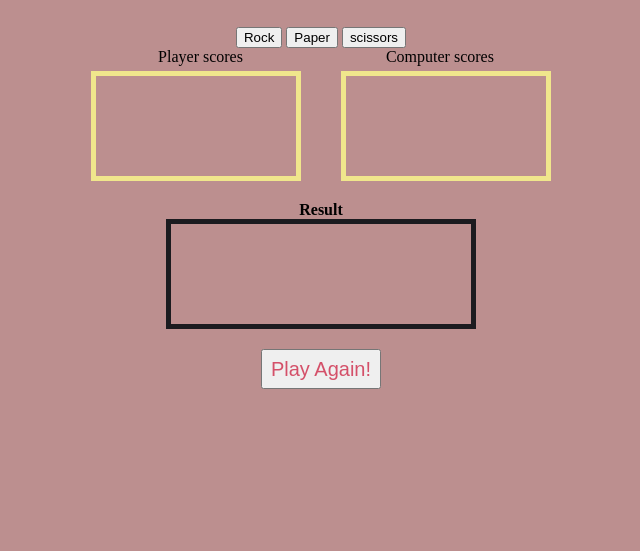
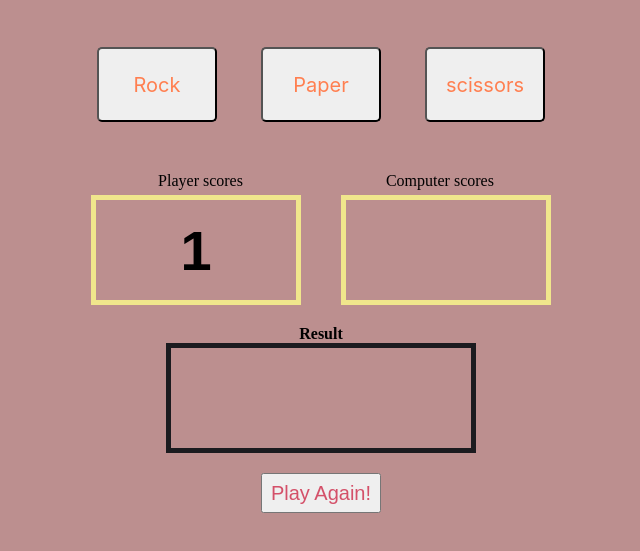
Before and after one commit to chrisdvkta/Rock_paper_scissors, a plain HTML site: page index.html in a window 1280 px wide. Both pictures are taken after a click on the button "Rock". Shown: the part 105-656 px from the top of the page, without its empty margins (319-959 px from the left). Drawn offline with Linux system fonts and the light colour scheme.

Commit message:
Working DOM model

```diff
--- a/app.js
+++ b/app.js
@@ -8,70 +8,69 @@
 //
 //
 //
-const res = document.querySelector('roundResults');
-const scorecard= document.querySelectorAll('.scores');
-const btn = document.querySelectorAll('btns');
-const comp= document.querySelector('#compScore');
-const player= document.querySelector('#playerScore');
+const res = document.querySelector('#roundResults');
+const btn = document.querySelectorAll('button');
+const comp= document.querySelector('#computerScore');
+const ply= document.querySelector('#playerScore');
 const reset = document.querySelector('#reset');
-
 
 
 reset.addEventListener('click',()=>{
     window.location.reload();
-})
+});
 
+
+
+btn.forEach(button =>{
+     button.addEventListener('click',getValue)
+
+});
 
 let compScore=0;
 let playerScore=0;
+let playerChoice;
 
-
-
-
-function game(){
-
-
-        function computerPlay(){
+    function computerPlay(){
             let opt= ['Rock','Paper','Scissors'];
             return opt[Math.floor(Math.random()*3)];
-
         }
         console.log(computerPlay()); //check 1
 
         function playerRound(playerSelection,computerSelection){
             if (playerSelection===computerSelection){
-                ++compScore;
-                ++playerScore;
+                comp.textContent= ++compScore;
+                ply.textContent=  ++playerScore;
             }else if (((playerSelection=="Rock") && (computerSelection=="Scissors"))||
                       ((playerSelection=="Paper") && (computerSelection=="Rock")) ||
                       ((playerSelection=="Scissors") && (computerSelection=="Paper"))){
-                         ++playerScore;
-            }else ++compScore;
+                        ply.textContent= ++playerScore;
+            }else {comp.textContent= ++compScore};
+            console.log(compScore,playerScore);
 
+            if((compScore==5)||(playerScore==5)){
+                verdict();
+            }
         }
-    const playerSelection = 'rock';
-    const computerSelection= computerPlay();
-
-    playerRound(playerSelection,computerSelection);
 
 
 
+// console.log(compScore,playerScore);         //check 2
+function verdict(){
+    if (compScore<playerScore){
+   res.textContent = "You win!";
+    } else if(playerScore<compScore){
+     res.textContent= "You Lose!";
+    }else res.textContent= "It's a tie";
+    console.log('hello');
 
+    btn.forEach(button=>{
+        button.removeEventListener('click',getValue);
+    })
 
 }
 
-while ((compScore!==5)&&(playerScore!==5)){
-    game();
+function getValue(e){
+    let playerSelection = e.target.id;
+    playerChoice= e.target.textContent;
+    playerRound(playerSelection,computerPlay());
 }
-
-console.log(compScore,playerScore);         //check 2
-console.log(verdict());
-
-
-function verdict(){
-    if (compScore<playerScore){
-        res.textContent = "You win!"
-    } else if(playerScore<compScore){
-        res.textContent= "You Lose!";
-    }else res.textContent= "It's a tie";
-}
--- a/index.html
+++ b/index.html
@@ -33,7 +33,7 @@
             <span id="compLabel">Computer scores</span>
           </div>
 
-        <div class="scores">
+        <div id="scores">
             <div id="playerScore"></div>
             <div id="computerScore"></div>
         </div>
--- a/style.css
+++ b/style.css
@@ -30,20 +30,28 @@ html{
 }
 
 
-.scores{
+#scores{
     display:flex;
-    justify-content: space-around;
+    justify-content: center;
     align-items: center;
     margin-bottom:15px;
+    text-align:center;
 
 }
 
 
-.scores div{
+#scores div{
+    display:flex;
+    justify-content: center;
+    align-items:center;
     width:200px;
     height:100px;
     margin: 5px 20px;
     border: 5px solid khaki;
+    font-weight: 700;
+    font-size: 3.5rem;
+    font-family:fantasy;
+
 }
 
 #roundResults{
@@ -61,12 +69,12 @@ html{
 
 /* buttons */
 
-.btns{
+#btns{
     margin:20px;
     margin-bottom:50px;
 }
 
-.btns button{
+#btns button{
     margin: 0 20px;
     width:120px;
     height:75px;
```
